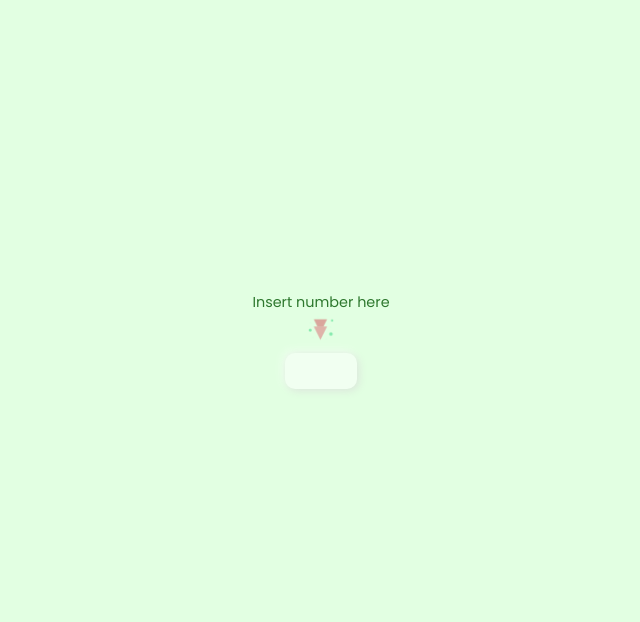
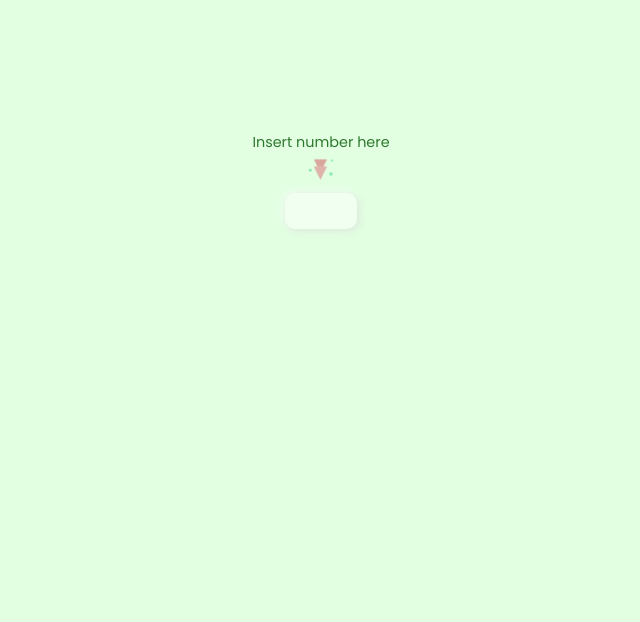
Before and after one commit to zitj/Mitaliano, a plain HTML site: page index.html in a window 1280 px wide. Shown: the whole page, without its empty margins (319-959 px from the left). Drawn offline with Linux system fonts and the light colour scheme.

Commit message:
Reduced wrapper height

```diff
--- a/style/main.scss
+++ b/style/main.scss
@@ -12,7 +12,7 @@ body {
 
 .wrapper {
 	display: flex;
-	height: 100vh;
+	height: 60vh;
 	flex-direction: column;
 	justify-content: center;
 	align-items: center;
```
Also changed, not shown: style/main.css, 1 other file.
